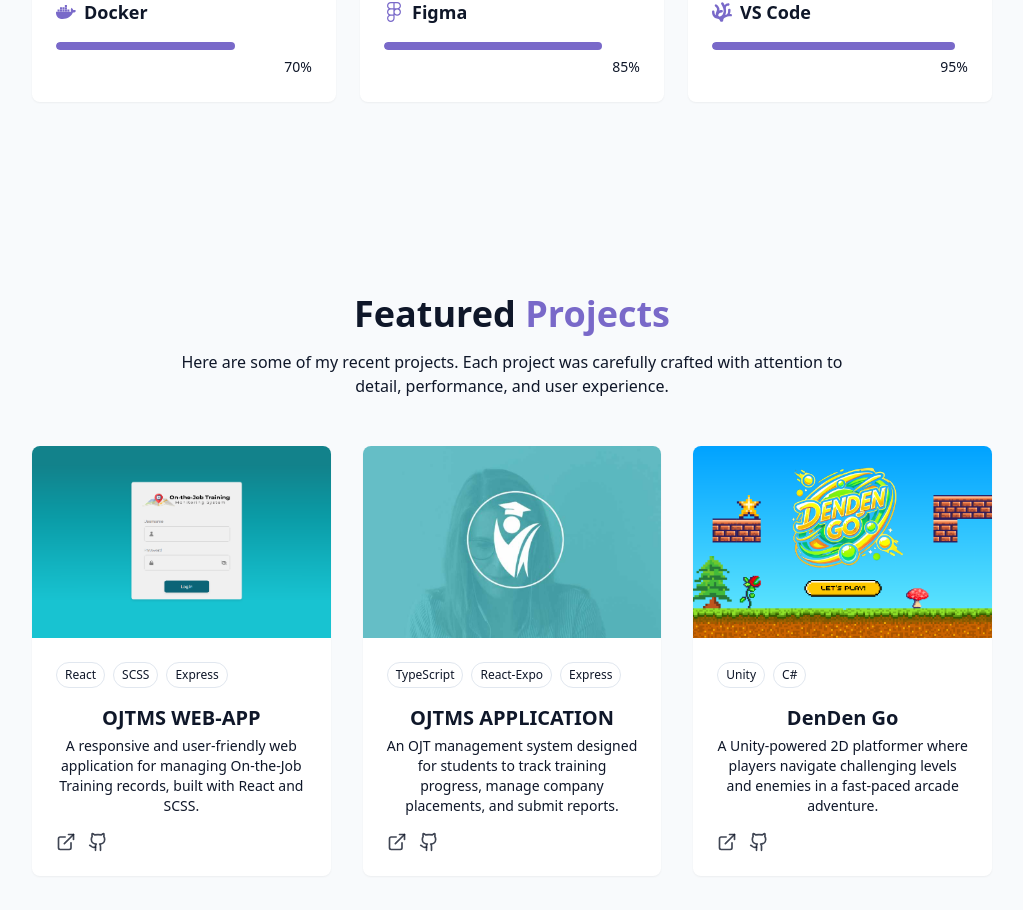
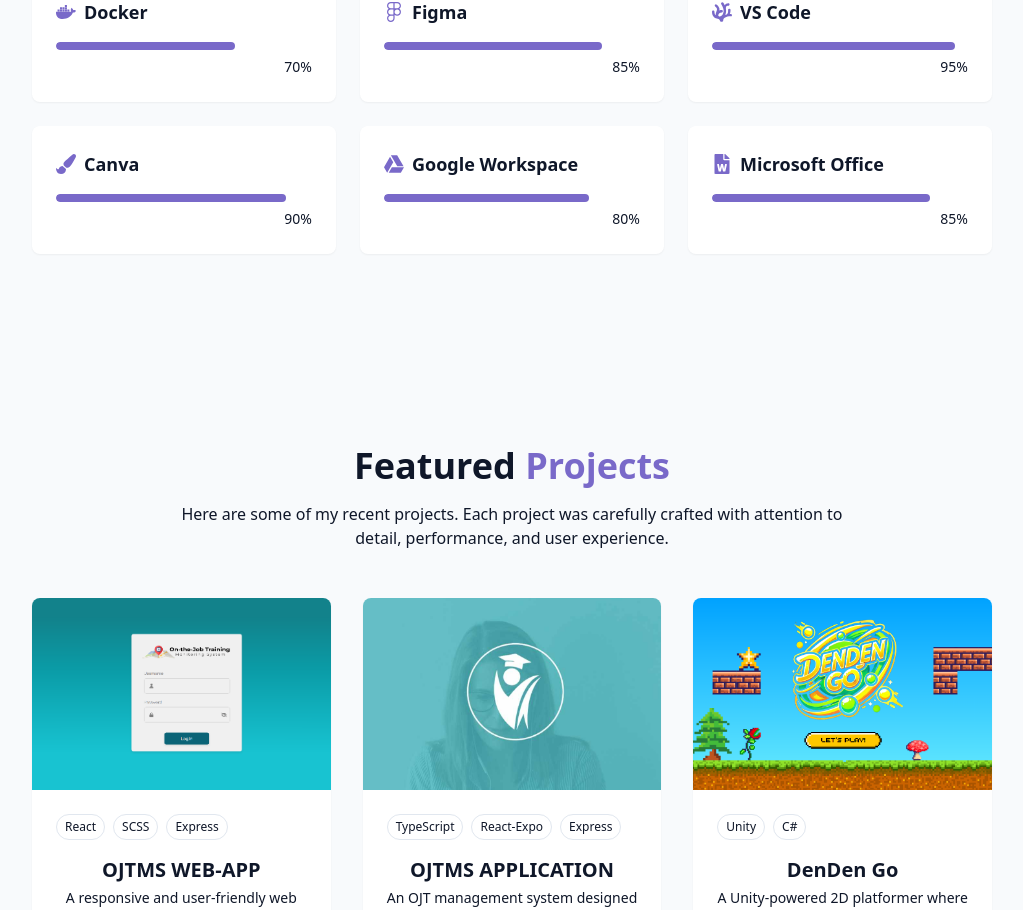
Before and after one commit to itzmerai/ryan-sporfolio, a React (Vite) app: page / in a window 1280 px wide. Shown: the part 3220-4130 px from the top of the page, without its empty margins (128-1151 px from the left). Built offline with nearby package versions, Linux system fonts and the light colour scheme.

Commit message:
new tools

```diff
--- a/src/components/SkillsSection.jsx
+++ b/src/components/SkillsSection.jsx
@@ -12,6 +12,9 @@
   FaFigma,
   FaGithub,
   FaServer,
+  FaPaintBrush,
+  FaGoogleDrive,
+  FaFileWord
 } from "react-icons/fa";
 import {
   SiTypescript,
@@ -45,6 +48,9 @@
   { name: "Docker", level: 70, category: "tools", icon: <FaDocker /> },
   { name: "Figma", level: 85, category: "tools", icon: <FaFigma /> },
   { name: "VS Code", level: 95, category: "tools", icon: <SiVscodium /> },
+  { name: "Canva", level: 90, category: "tools", icon: <FaPaintBrush /> },
+  { name: "Google Workspace", level: 80, category: "tools", icon: <FaGoogleDrive /> },
+  { name: "Microsoft Office", level: 85, category: "tools", icon: <FaFileWord /> },
 ];
 
 
```
